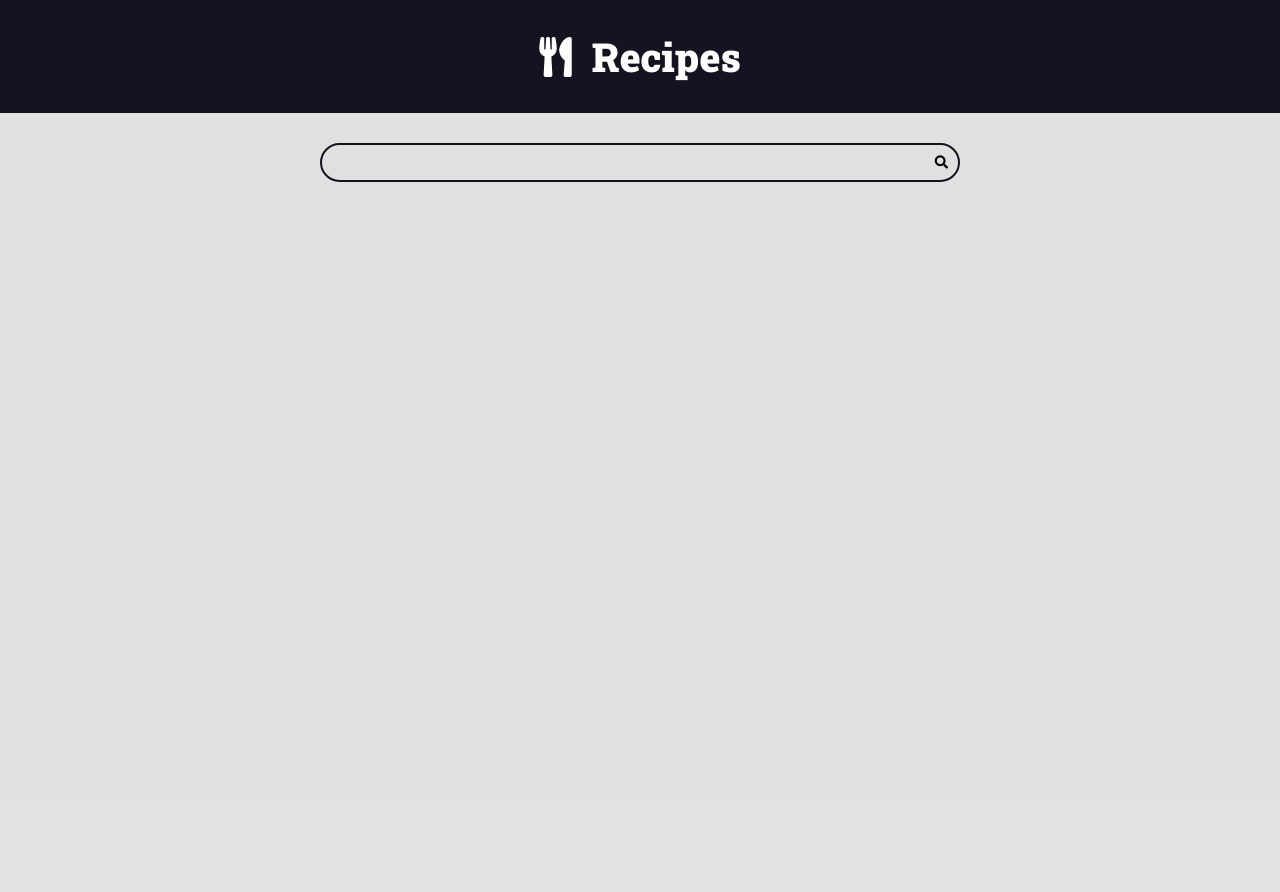
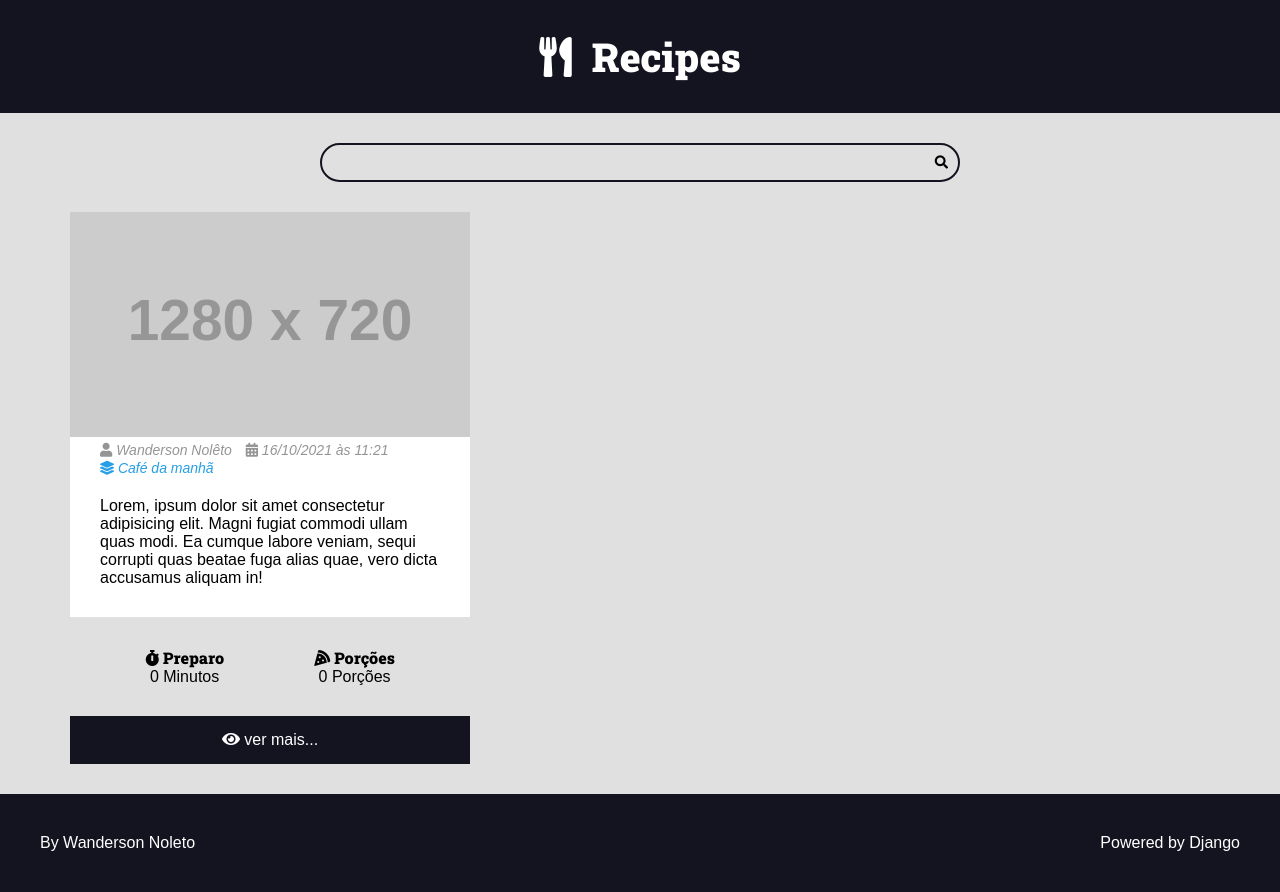
Before and after one commit to WandersoNoleto/Recipes-WebPage, a Django app: page / in a window 1280 px wide. Before the commit the page ends 182 px from the top, so only its background shows below. Run offline with Django 4.2, Linux system fonts and the light colour scheme; grey boxes labelled with a size stand in for pictures from a placeholder-image service; some libraries are stand-ins or nearby versions.

Commit message:
website base layout

```diff
--- a/recipes/templates/recipes/pages/home.html
+++ b/recipes/templates/recipes/pages/home.html
@@ -2,14 +2,15 @@
 
 <body>
     {% include 'recipes/partials/header.html' %}
+    {% include 'recipes/partials/search.html' %}
 
-    <div class="search-container">
-        <div class="container">
-            <form action="" class="search-form">
-                <input class="search-input" type="search" name="search" >
-                <button class="search-button" type="submit"><i class="fas fa-search"></i></button>
-            </form>
+    <main class="main-content-container">
+        <div class="main-content main-content-list container">
+            {% include 'recipes/partials/recipe.html' %}
         </div>
-    </div>
+    </main>
+
+    {% include 'recipes/partials/footer.html' %}
+
 </body>
 </html>
--- /dev/null
+++ b/recipes/templates/recipes/partials/footer.html
@@ -0,0 +1,9 @@
+<footer class="main-footer">
+    <div class="developer">
+      <a href="https://www.otaviomiranda.com.br/" target="_blank" rel="noreferrer noopener">By Wanderson Noleto</a>
+    </div>
+
+    <div class="powered">
+      <a href="https://www.djangoproject.com/" target="_blank" rel="noreferrer noopener">Powered by Django</a>
+    </div>
+  </footer>
--- a/recipes/templates/recipes/partials/head.html
+++ b/recipes/templates/recipes/partials/head.html
@@ -153,6 +153,116 @@
             top: 0;
             right: 0;
         }
+
+        .main-content {
+            padding-top: 0;
+        }
+
+        .main-content-list {
+            display: grid;
+            grid-template-columns: repeat(auto-fit, minmax(21.25rem, 1fr));
+            gap: var(--spacing-gutter-large);
+        }
+
+        .recipe {
+            background: white;
+        }
+
+        .recipe-list-item {
+            max-width: 40rem;
+        }
+
+        .recipe img {
+            max-width: 100%;
+        }
+
+        .recipe-list-item:hover {
+            transform: scale(1.02);
+            box-shadow: -8px 8px 18px rgba(0, 0, 0, .25);
+        }
+
+        .recipe-title-container {
+            padding: var(--spacing-gutter-medium);
+            padding-bottom: 2rem;
+        }
+
+        .recipe-author {
+            padding: 0 var(--spacing-gutter-medium);
+        }
+
+        .recipe-content {
+            padding: var(--spacing-gutter-medium);
+            padding-top: 2rem;
+        }
+
+        .recipe-author-item {
+            color: var(--color-gray-4);
+            margin-right: 1rem;
+            font-style: italic;
+            font-size: 1.4rem;
+        }
+
+        .recipe-author a {
+            color: var(--color-primary);
+            transition: all 300ms ease-in-out;
+            text-decoration: none;
+        }
+
+        .recipe-author a:hover {
+            color: var(--color-primary-dark);
+        }
+
+        .recipe-meta-container {
+            display: flex;
+            flex-flow: row wrap;
+            padding: var(--spacing-gutter-medium);
+            background: var(--color-gray-1);
+        }
+
+        .recipe-meta {
+            display: flex;
+            flex-flow: column nowrap;
+            flex-shrink: 1;
+            flex-grow: 1;
+            text-align: center;
+        }
+
+        .recipe-meta-title {
+            font-size: 1.6rem;
+        }
+
+        .recipe-footer a {
+            background: var(--color-primary-dark);
+            display: block;
+            color: var(--color-white);
+            text-decoration: none;
+            text-align: center;
+            padding: 1.5rem var(--spacing-gutter-medium);
+            transition: all 300ms ease-in-out;
+        }
+
+        .recipe-footer a:hover {
+            filter: brightness(2);
+        }
+
+        .main-footer {
+            display: flex;
+            align-items: center;
+            justify-content: space-between;
+            background: var(--color-primary-dark);
+            color: var(--color-white);
+            padding: var(--spacing-gutter-large);
+        }
+
+        .main-footer a {
+            color: var(--color-white);
+            text-decoration: none;
+            transition: all 300ms ease-in-out;
+        }
+
+        .main-footer a:hover {
+            filter: brightness(.8);
+        }
     </style>
 
 
--- /dev/null
+++ b/recipes/templates/recipes/partials/recipe.html
@@ -0,0 +1,48 @@
+<div class="recipe recipe-list-item">
+    <div class="recipe-cover">
+        <img src="https://via.placeholder.com/1280x720.png" alt="">
+        <div class="recipe-author">
+            <span class="recipe-author-item">
+                <i class="fas fa-user"></i>
+                Wanderson Nolêto
+            </span>
+            <span class="recipe-author-item">
+                <i class="fas fa-calendar-alt"></i>
+                16/10/2021 às 11:21
+            </span>
+            <span class="recipe-author-item">
+                <a href="/recipes/category/cafe-da-manha/">
+                    <br>
+                    <i class="fas fa-layer-group"></i>
+                    <span>Café da manhã</span>
+                </a>
+            </span>
+        </div>
+        <div class="recipe-content">
+            <p>Lorem, ipsum dolor sit amet consectetur adipisicing elit. Magni fugiat commodi ullam quas modi.
+                Ea cumque labore veniam, sequi corrupti quas beatae fuga alias quae, vero dicta accusamus
+                aliquam in!</p>
+        </div>
+        <div class="recipe-meta-container">
+            <div class="recipe-meta recipe-preparation">
+                <h3 class="recipe-meta-title"><i class="fas fa-stopwatch"></i> Preparo</h3>
+                <div class="recipe-meta-text">
+                    0 Minutos
+                </div>
+            </div>
+            <div class="recipe-meta recipe-servings">
+                <h3 class="recipe-meta-title"><i class="fas fa-pizza-slice"></i> Porções</h3>
+                <div class="recipe-meta-text">
+                    0 Porções
+                </div>
+            </div>
+        </div>
+
+        <footer class="recipe-footer">
+            <a class="recipe-read-more button button-dark button-full-width" href="/recipes/3/">
+                <i class="fas fa-eye"></i>
+                <span>ver mais...</span>
+            </a>
+        </footer>
+    </div>
+</div>
--- /dev/null
+++ b/recipes/templates/recipes/partials/search.html
@@ -0,0 +1,8 @@
+<div class="search-container">
+    <div class="container">
+        <form action="" class="search-form">
+            <input class="search-input" type="search" name="search" >
+            <button class="search-button" type="submit"><i class="fas fa-search"></i></button>
+        </form>
+    </div>
+</div>
```
